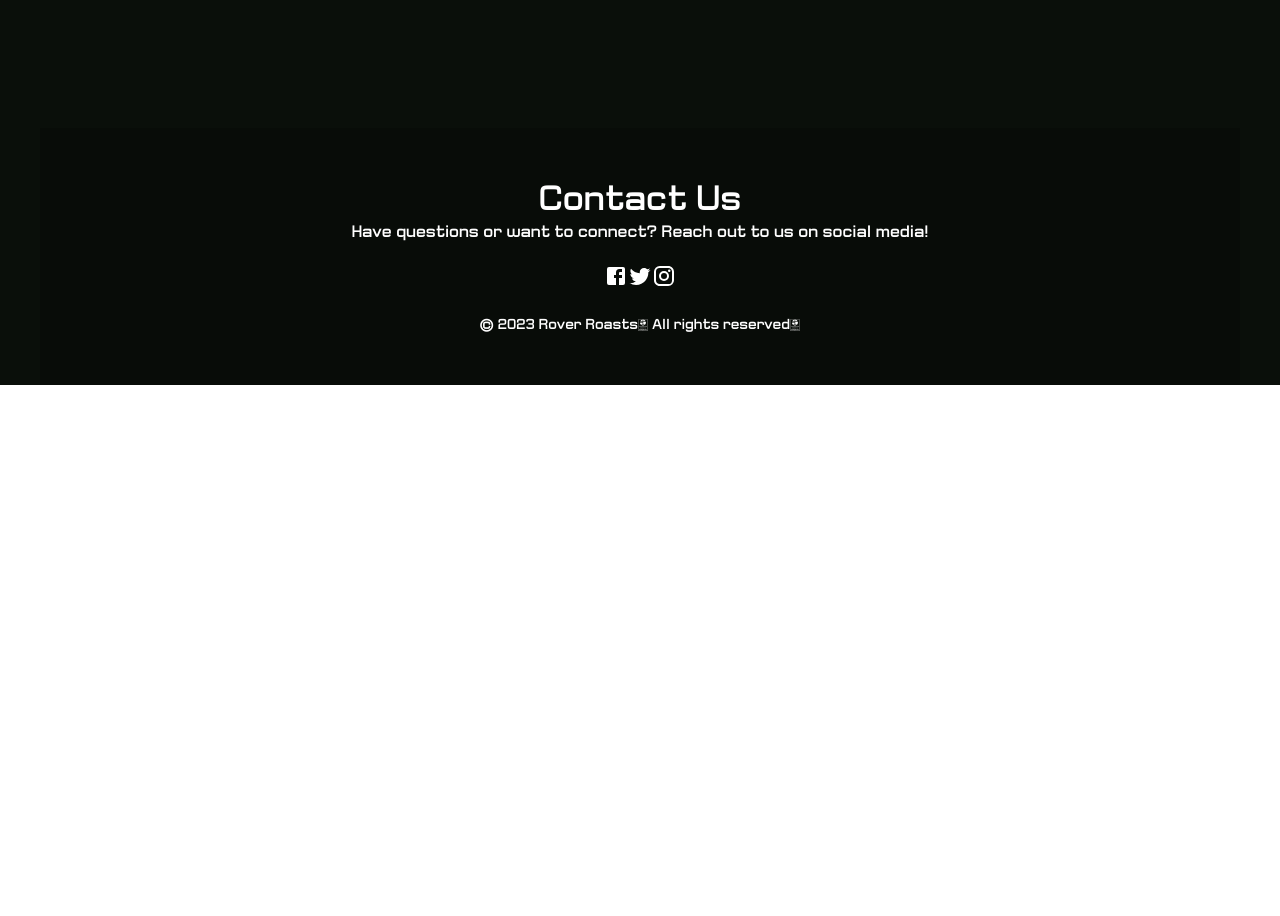
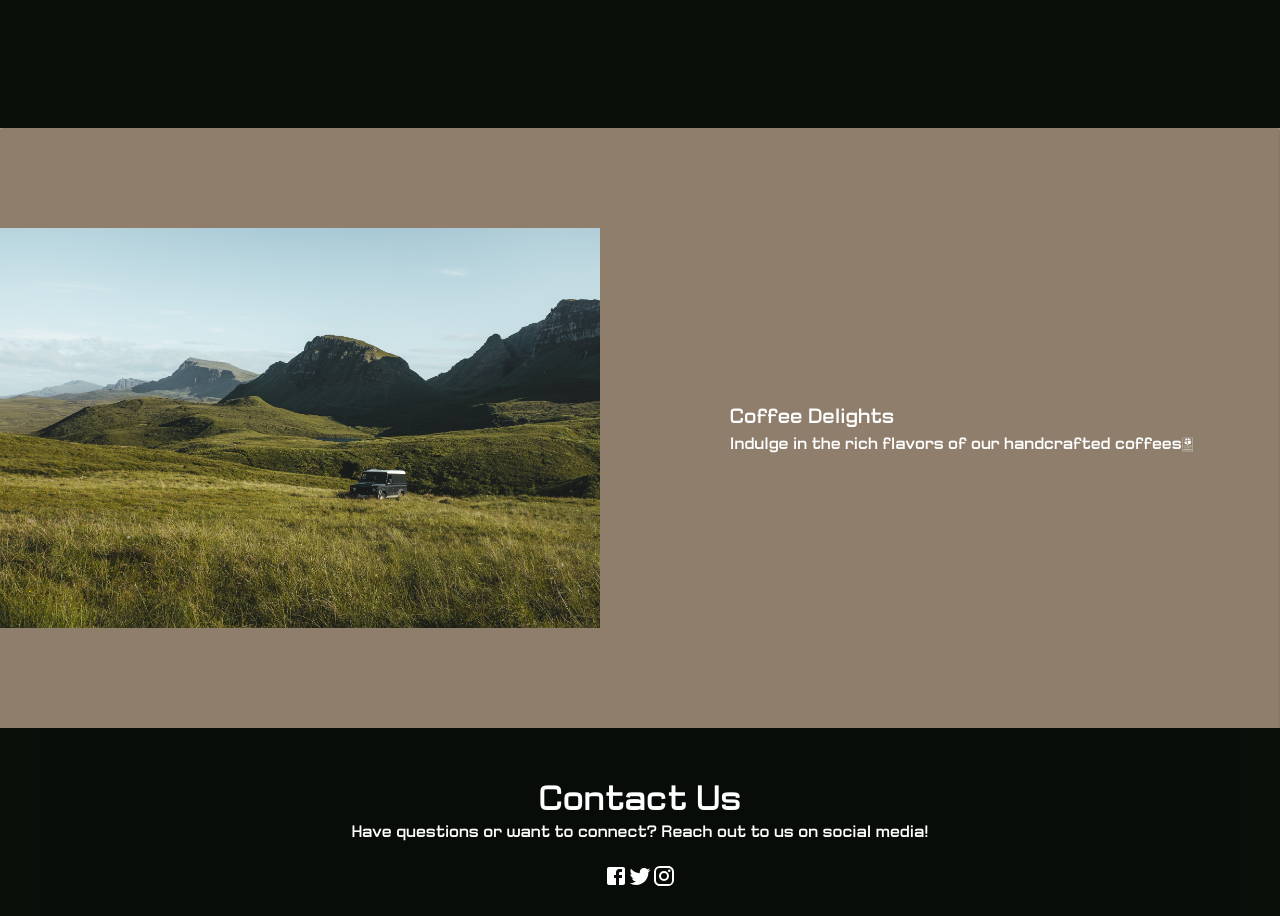
Before and after one commit to lucy-randewich/React-Website, a React (Create React App) app: page / in a window 1280 px wide. Shown: the part 1380-2296 px from the top of the page. Before the commit the page ends 1765 px from the top, so only its background shows below. Built offline with nearby package versions, Linux system fonts and the light colour scheme.

Commit message:
add gallery component

```diff
--- a/package.json
+++ b/package.json
@@ -14,6 +14,8 @@
     "react-dom": "^18.2.0",
     "react-scripts": "5.0.1",
     "react-scroll-parallax": "^3.4.2",
+    "reactstrap": "^9.2.0",
+    "styled-components": "^6.0.7",
     "web-vitals": "^2.1.4"
   },
   "scripts": {
--- a/src/App.js
+++ b/src/App.js
@@ -3,6 +3,7 @@
 import Intro from './components/intro';
 import About from './components/about';
 import Contact from './components/contact';
+import Gallery from './components/gallery';
 import { Parallax, ParallaxProvider } from 'react-scroll-parallax'
 
 import { createTheme, ThemeProvider } from '@mui/material/styles';
@@ -38,7 +39,9 @@
         </ParallaxProvider>
 
         <About id='about'/>
+        <Gallery id='gallery'/>
         <Contact id='contact'/>
+
       </ThemeProvider>
     </div>
   );
--- a/src/components/about.jsx
+++ b/src/components/about.jsx
@@ -71,13 +71,14 @@
               onMouseEnter={() => handleMouseEnter(index)}
               onMouseLeave={handleMouseLeave}
               style={{
+                backgroundColor: 'rgba(138, 122, 102, 0.85)',
                 transform:
                   hoveredIndex === index
                     ? 'scale(1.1)'
                     : hoveredIndex !== null
                     ? 'scale(0.95)'
                     : 'scale(1)',
-                opacity: hoveredIndex === null || hoveredIndex === index ? 1 : 0.8,
+                opacity: hoveredIndex === null || hoveredIndex === index ? 1 : 0.6,
               }}
             >
               <Typography
--- a/src/components/gallery.jsx
+++ b/src/components/gallery.jsx
@@ -1,43 +1,56 @@
 import React from 'react';
-import { Container, Paper, Grid, Typography } from '@mui/material';
-import './GalleryStyles.css'; // Import your custom styles
+import { Container, Paper, Typography } from '@mui/material';
+import Image from '../images/backdrop.jpeg';
 
 const galleryData = [
   {
-      imageUrl: '/images/gallery1.jpg', // Update image URL
+    imageUrl: Image,
     title: 'Coffee Delights',
     description: 'Indulge in the rich flavors of our handcrafted coffees.',
   },
   {
-      imageUrl: '/images/gallery2.jpg', // Update image URL
+    imageUrl: Image,
     title: 'Cozy Atmosphere',
     description: 'Experience the warmth and comfort of our coffee shop.',
   },
-    // Add more gallery items as needed
 ];
 
 const Gallery = () => {
+  const galleryContainerStyle = {
+    backgroundColor: 'rgba(138, 122, 102, 0.8)',
+    display: 'flex',
+    overflowX: 'scroll',
+    scrollBehavior: 'smooth',
+    height: '75vh',
+  };
+
+  const paperStyle = {
+    backgroundColor: 'rgba(138, 122, 102, 0.8)',
+    width: '100%',
+    display: 'flex',
+    alignItems: 'center',
+  };
+
+  const imageStyle = {
+    height: '50vh',
+    width: '50vw', // Set width to auto so image retains its aspect ratio
+  };
+
   return (
     <section className="gallery">
-      <Container maxWidth="lg">
-        <Grid container spacing={2}>
+      <div style={galleryContainerStyle}>
         {galleryData.map((item, index) => (
-            <Grid item xs={12} key={index}>
-              <Paper elevation={3} className="gallery-item">
-                <div className="image-container">
-                  <img src={item.imageUrl} alt={`Gallery Item ${index}`} />
-                </div>
-                <div className="text-container">
-                  <Typography variant="h6">{item.title}</Typography>
-                  <Typography variant="body1">{item.description}</Typography>
+          <Paper style={paperStyle} key={index}>
+            <img src={item.imageUrl} style={imageStyle} alt={`Gallery Item ${index}`} />
+            <div>
+              <Typography variant="h6" sx={{color: 'white', width:'50vw', maxWidth: '50vw', marginLeft: '130px'}} >{item.title}</Typography>
+              <Typography variant="body1" sx={{color: 'white', width:'50vw', maxWidth: '50vw', marginLeft: '130px'}} >{item.description}</Typography>
             </div>
           </Paper>
-            </Grid>
         ))}
-        </Grid>
-      </Container>
+      </div>
     </section>
   );
-}
+};
 
 export default Gallery;
```
Also changed, not shown: src/components/GalleryStyles.css (deleted, +0 -25 lines), 1 other file (tests, documents, lock files or other folders). Lines whose indentation alone changed are shown as unchanged.
